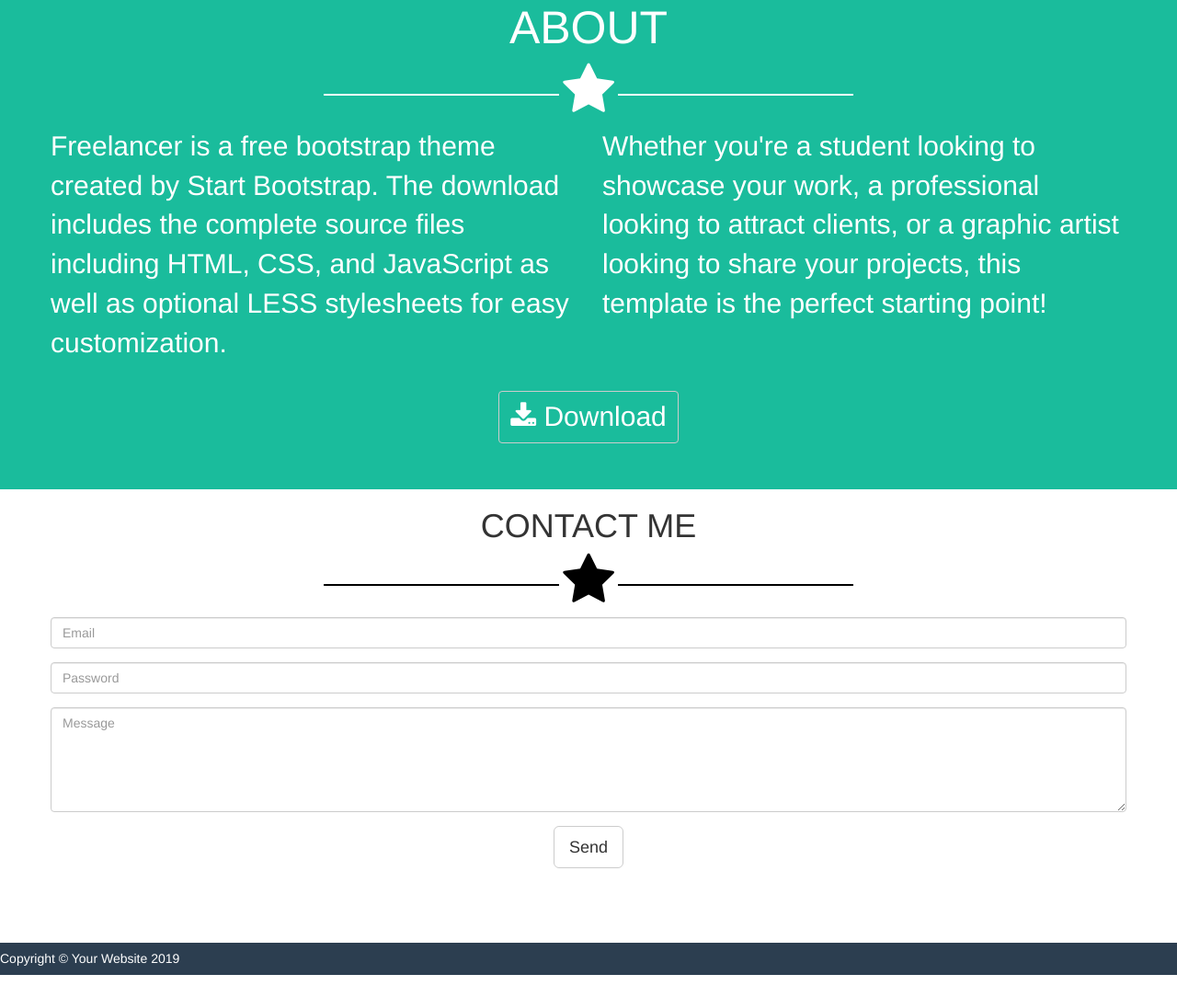
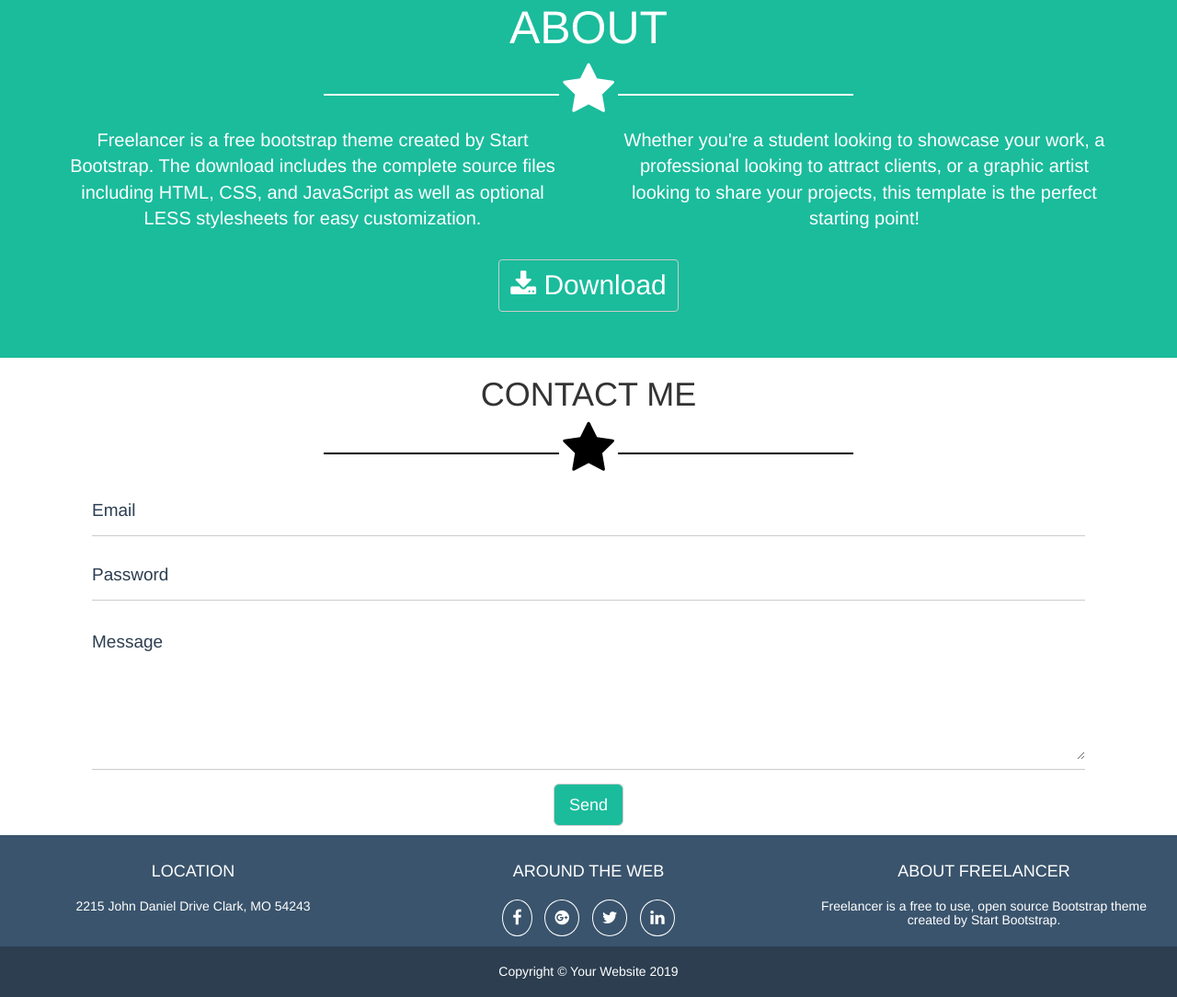
Before and after one commit to estefansilvi/html-css-bootstrap-freelancer, a plain HTML site: page index.html in a window 1280 px wide. Shown: the part 1592-2676 px from the top of the page at 92% size. Before the commit the page ends 2652 px from the top, so only its background shows below. Drawn offline with nearby package versions, Linux system fonts and the light colour scheme.

Commit message:
style ultime modifiche

```diff
--- a/css/style.css
+++ b/css/style.css
@@ -16,7 +16,9 @@
 .bg-dark-blue {
   background-color:#2C3E50;
 }
-
+.bg-blue{
+  background-color: #3A546D;
+}
 .bg-light-green{
   background-color: #1ABC9C
 }
@@ -35,7 +37,6 @@ padding-top: 30px;
   margin-bottom: 15px;
 }
 /* components */
-
 
 
 .star-divisor .line {
@@ -65,13 +66,13 @@ padding-top: 30px;
 }
 
 .start-bootstrap .title {
-  font-size:50px;
+  font-size:35px;
   color: #ffffff;
   font-weight: bold;
 }
 
 .start-bootstrap h2.subtitle {
-  font-size: 28px;
+  font-size: 15px;
   color: white;
 }
 
@@ -80,8 +81,8 @@ padding-top: 30px;
   text-align: center;
   background-color: #ffffff;
 }
- .portfolio [class*="col-"] h1{
-   font-size: 50px;
+ .portfolio  h1{
+   font-size: 40px;
    color: #000000;
  }
 
@@ -97,15 +98,16 @@ padding-top: 30px;
  }
 
 .about .title {
-  font-size: 50px;
+  font-size: 40px;
   color: #ffffff;
 }
 
 
 .about  p.testo{
-  text-align: left;
-  font-size:30px;
+  text-align: center;
+  font-size:20px;
   color: #ffffff;
+  padding: 0 10px;
 }
 
 
@@ -121,20 +123,88 @@ padding-top: 30px;
   color: #ffffff;
 }
 
-.container.contact-me {
+.container.contact-me{
+  padding:0 60px;
   text-align: center;
 }
-.form {
-  font-size: 20px;
-  padding: 10px 0px;
+.bl-form ::placeholder, .bl-form input, .bl-form textarea{
+  color: #2c3e50;
+  font-size: 19px;
+  /* line-height: 2.5; */
+
+}
+
+.bl-form .form-group{
   border-bottom: 1px solid #ccc;
-  color: #2C3E50;
+  padding: 10px 0;
+
+}
+
+.bl-form input, .bl-form textarea{
+  border: 0;
+  border-radius: 0;
+  /* border-bottom: 1px solid #ccc; */
+  box-shadow: none;
+  padding-left: 0;
+}
+
+ .bl-form .send {
   text-align: left;
 }
 
+.contact-me .btn-default {
+  text-align: center;
+  background-color:#1ABC9C;
+  color: #ffffff;
+  margin-bottom: 10px;
+}
+
+.info{
+  text-align: center;
+  padding:10px;
+}
+
+.info .row h4{
+  margin: 20px 0;
+}
+
+.info .row h5{
+  margin: 10px 0;
+}
+.info .social i {
+  font-size: 18px;
+ margin: 0px 5px;
+ border: 1px solid #fff;
+ border-radius: 50%;
+ padding: 10px;
+}
+
+
 /* Small devices (tablets, 768px and up) */
 @media (min-width: 768px) {
+
+.start-bootstrap .title {
+    font-size:50px;
+  }
+
+.start-bootstrap h2.subtitle {
+    font-size: 28px;
+  }
+
+.portfolio  h1{
+    font-size: 50px;
+  }
+
+.about .title {
+    font-size: 50px;
+  }
+
+.about  p.testo{
+  text-align: center;
+  font-size:20px;
+  color: #ffffff;
 }
 
+}
 /* Medium devices (desktops, 992px and up) */
 @media (min-width: 992px) {
```
